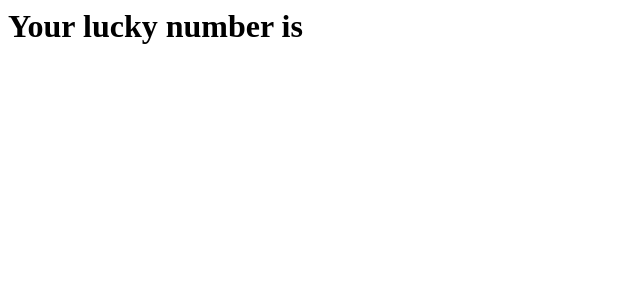
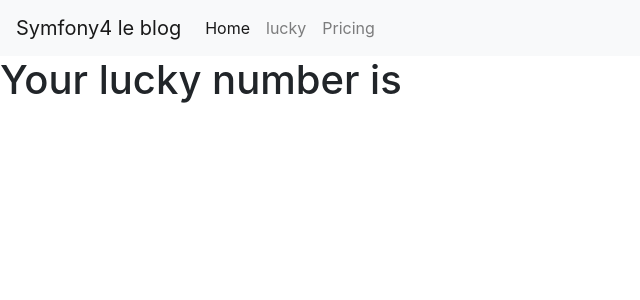
Before and after one commit to melissaviltet/blog, a Symfony app: template templates/lucky/number.html.twig in a window 1280 px wide. Shown: the top 300 px of the page, without its empty margins (0-640 px from the left). Run offline with Twig, Linux system fonts and the light colour scheme; the template is opened without the code that fills it, so the values that code supplies are empty; some libraries are stand-ins or nearby versions.

Commit message:
creation de la home page et navbar

```diff
--- a/src/Controller/LuckyController.php
+++ b/src/Controller/LuckyController.php
@@ -16,7 +16,7 @@ use Symfony\Component\HttpFoundation\Response;
 class LuckyController extends AbstractController
 {
     /**
-     * @route("/lucky/number")
+     * @route("/lucky/number", name="number")
      */
     public function number()
     {
--- a/templates/base.html.twig
+++ b/templates/base.html.twig
@@ -3,9 +3,14 @@
     <head>
         <meta charset="UTF-8">
         <title>{% block title %}Welcome!{% endblock %}</title>
-        {% block stylesheets %}{% endblock %}
+        {% block stylesheets %}
+            <link rel="stylesheet" href="https://stackpath.bootstrapcdn.com/bootstrap/4.2.1/css/bootstrap.min.css" integrity="sha384-GJzZqFGwb1QTTN6wy59ffF1BuGJpLSa9DkKMp0DgiMDm4iYMj70gZWKYbI706tWS" crossorigin="anonymous">
+        {% endblock %}
     </head>
     <body>
+    {% block header %}
+        {% include 'navBar.html.twig' %}
+    {% endblock %}
         {% block body %}{% endblock %}
         {% block javascripts %}{% endblock %}
     </body>
--- a/templates/lucky/number.html.twig
+++ b/templates/lucky/number.html.twig
@@ -1,3 +1,4 @@
+{% extends 'base.html.twig' %}
 {% block body %}
 
 <h1>Your lucky number is {{ number }}</h1>
--- /dev/null
+++ b/templates/navBar.html.twig
@@ -0,0 +1,19 @@
+<nav class="navbar navbar-expand-lg navbar-light bg-light">
+    <a class="navbar-brand" href="/">Symfony4 le blog</a>
+    <button class="navbar-toggler" type="button" data-toggle="collapse" data-target="#navbarNav" aria-controls="navbarNav" aria-expanded="false" aria-label="Toggle navigation">
+        <span class="navbar-toggler-icon"></span>
+    </button>
+    <div class="collapse navbar-collapse" id="navbarNav">
+        <ul class="navbar-nav">
+            <li class="nav-item active">
+                <a class="nav-link" href="/">Home <span class="sr-only">(current)</span></a>
+            </li>
+            <li class="nav-item">
+                <a class="nav-link" href="{{ path('number') }}">lucky</a>
+            </li>
+            <li class="nav-item">
+                <a class="nav-link" href="#">Pricing</a>
+            </li>
+        </ul>
+    </div>
+</nav>
```
Also changed, not shown: src/Controller/HomeController.php (added, +19 -0 lines), templates/home/index.html.twig (added, +7 -0 lines).
